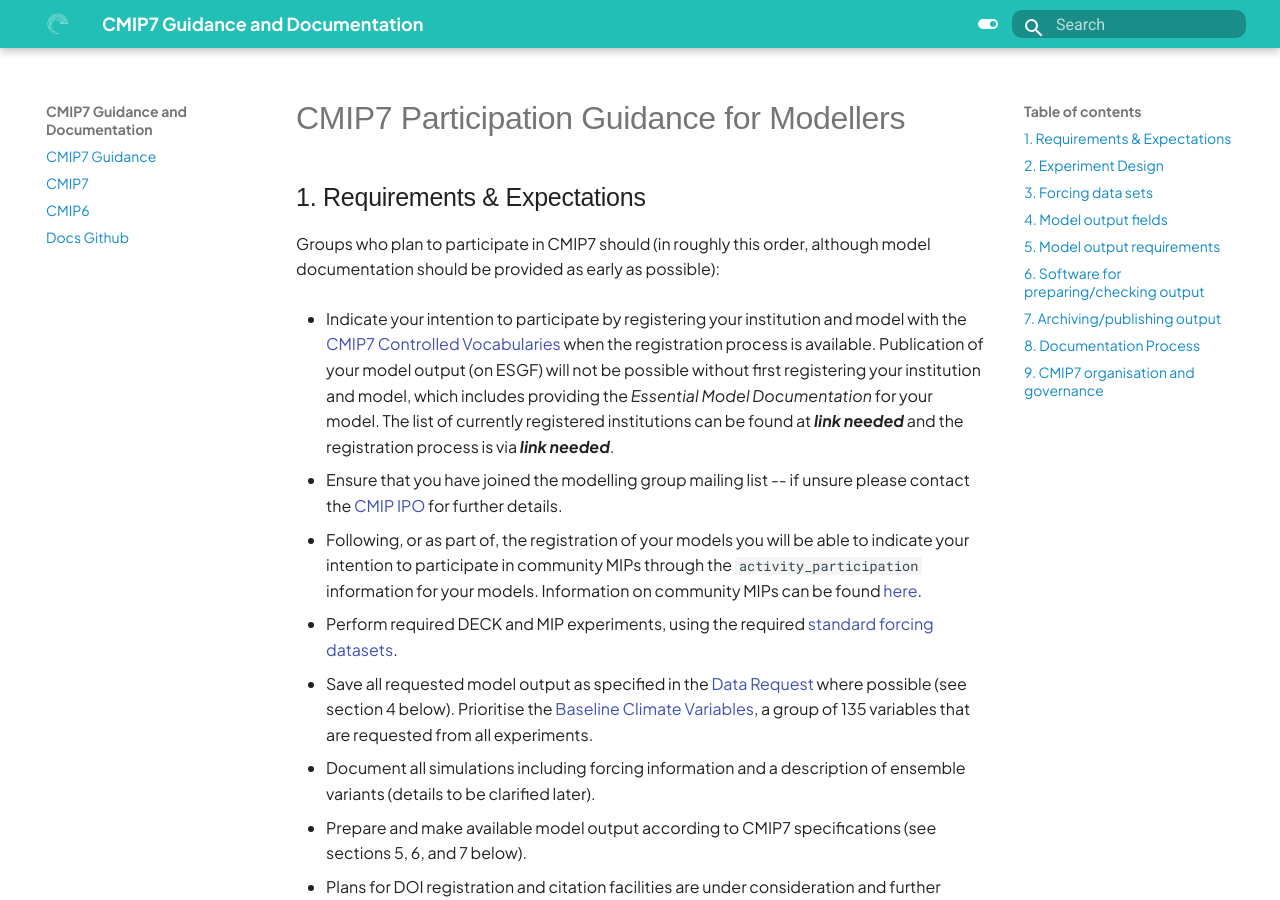
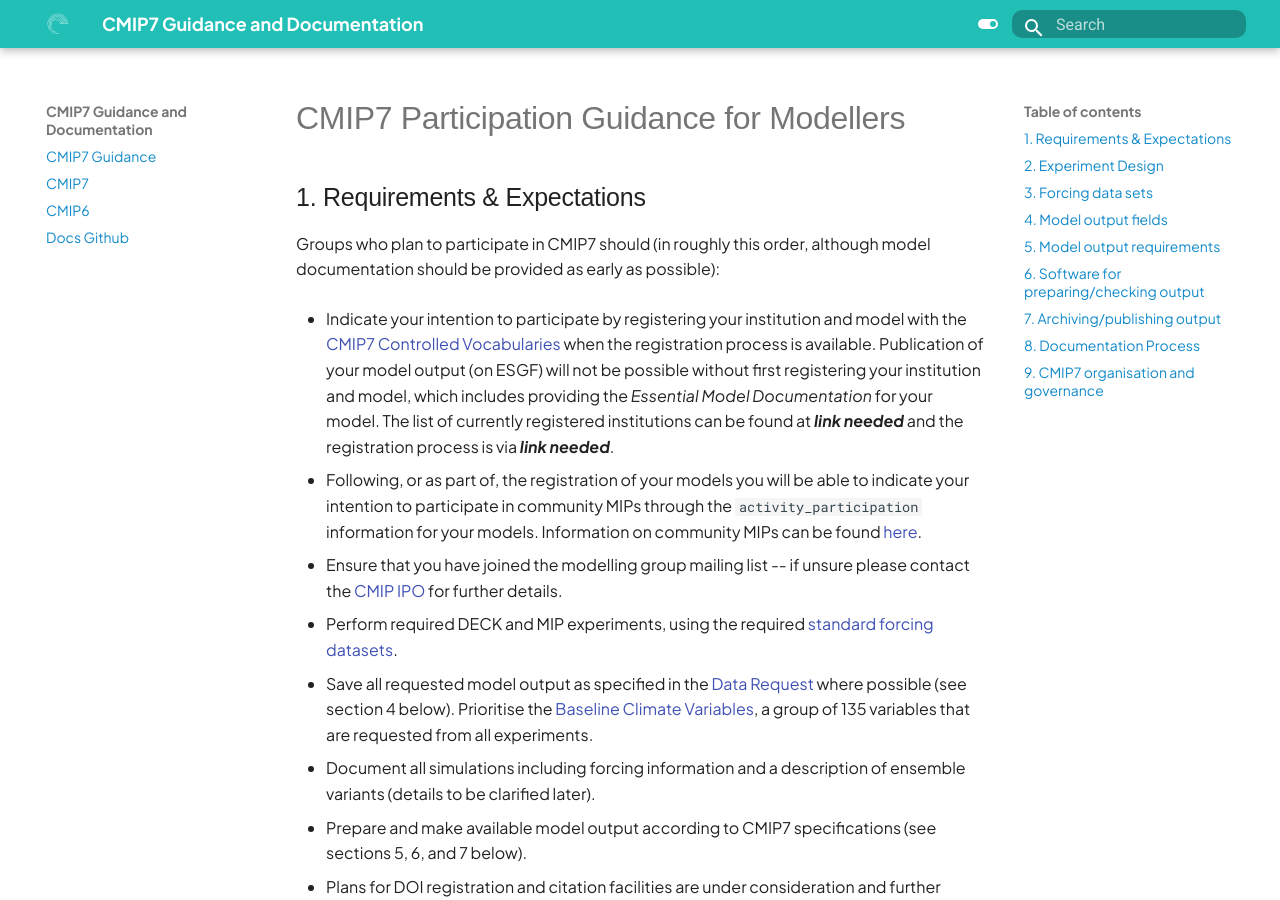
Before and after one commit to WCRP-CMIP/cmip7-guidance, an MkDocs documentation site: the page built from docs/CMIP7/guidance_for_modellers.md, in a window 1280 px wide and 900 px high. Built offline with MkDocs 1.6.1 and Material for MkDocs 9.7.7, drawn with Linux system fonts in a browser that asks for light colours; some web fonts are replaced.

Commit message:
#2: Fixes following review pt2

```diff
--- a/docs/CMIP7/guidance_for_modellers.md
+++ b/docs/CMIP7/guidance_for_modellers.md
@@ -18,12 +18,12 @@
   institutions can be found at ***link needed*** and the registration process is
   via ***link needed***.
 
-* Ensure that you have joined the modelling group mailing list -- if unsure please
-  contact the [CMIP IPO](mailto:cmip-ipo@esa.int) for further details.
-
 * Following, or as part of, the registration of your models you will be able to indicate your
   intention to participate in community MIPs through the `activity_participation` information
   for your models. Information on community MIPs can be found [here](https://wcrp-cmip.org/mips).
+
+* Ensure that you have joined the modelling group mailing list -- if unsure please
+  contact the [CMIP IPO](mailto:cmip-ipo@esa.int) for further details.
 
 * Perform required DECK and MIP experiments, using the required
   [standard forcing datasets](https://input4mips-cvs.readthedocs.io/en/latest/dataset-overviews/).
```
